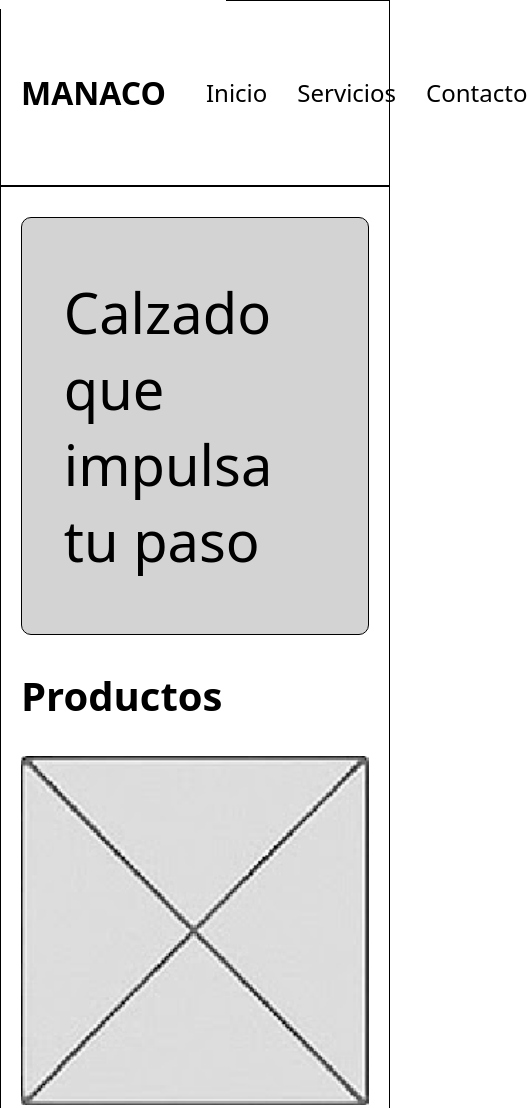
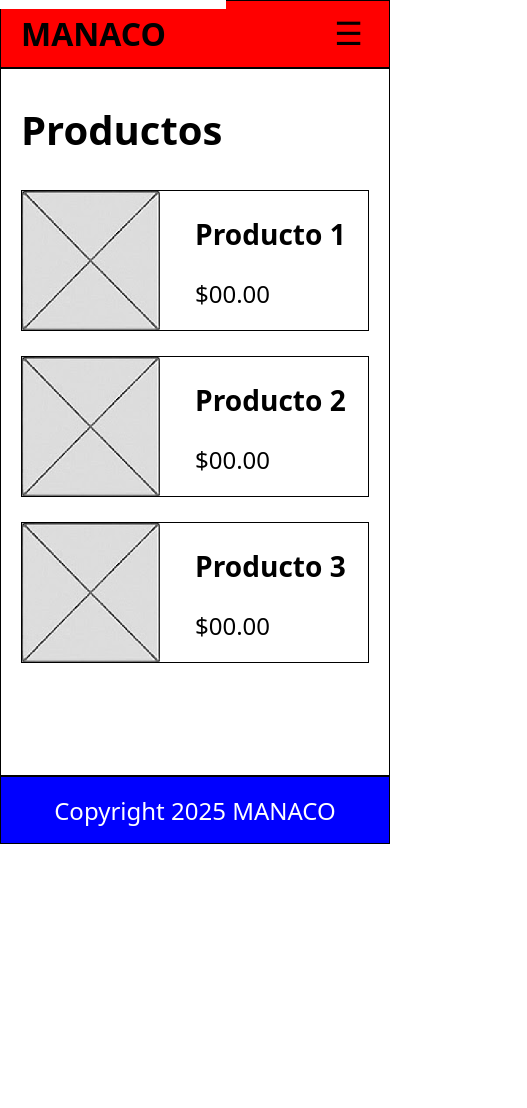
Before and after one commit to Maur025/primerexamen-mauro-moya-palli, a plain HTML site: page index.html in a window 390 px wide. Shown: the top 1108 px of the page, 527 px wide, since content can reach past the window. After the commit the page ends 844 px from the top, so only its background shows below. Drawn offline with Linux system fonts and the light colour scheme.

Commit message:
feat: ajuste movil

```diff
--- a/index.html
+++ b/index.html
@@ -20,6 +20,8 @@
 						<li><a href="#contact">Contacto</a></li>
 					</ul>
 				</nav>
+
+				<button class="menu-mobile">&#9776;</button>
 			</header>
 
 			<main id="main">
--- a/style.css
+++ b/style.css
@@ -134,3 +134,55 @@ main h2 {
 .skip-link:focus {
 	top: 0;
 }
+
+.menu-mobile {
+	display: none;
+}
+
+@media (width < 400px) {
+	.container header {
+		background-color: red;
+	}
+
+	.container header nav {
+		display: none;
+		visibility: hidden;
+	}
+
+	.hero {
+		display: none;
+	}
+
+	.menu-mobile {
+		display: block;
+		border: none;
+		background-color: transparent;
+		font-size: 2rem;
+	}
+
+	.product {
+		margin-bottom: 20px;
+	}
+
+	.product article {
+		display: grid;
+		grid-template-columns: repeat(2, 1fr);
+		grid-template-rows: 1fr auto;
+		border: 1px solid black;
+		align-items: center;
+	}
+
+	.product article img {
+		grid-row-start: span 2;
+		width: 80%;
+	}
+
+	.product article button {
+		display: none;
+	}
+
+	.container footer {
+		background-color: blue;
+		color: white;
+	}
+}
```
